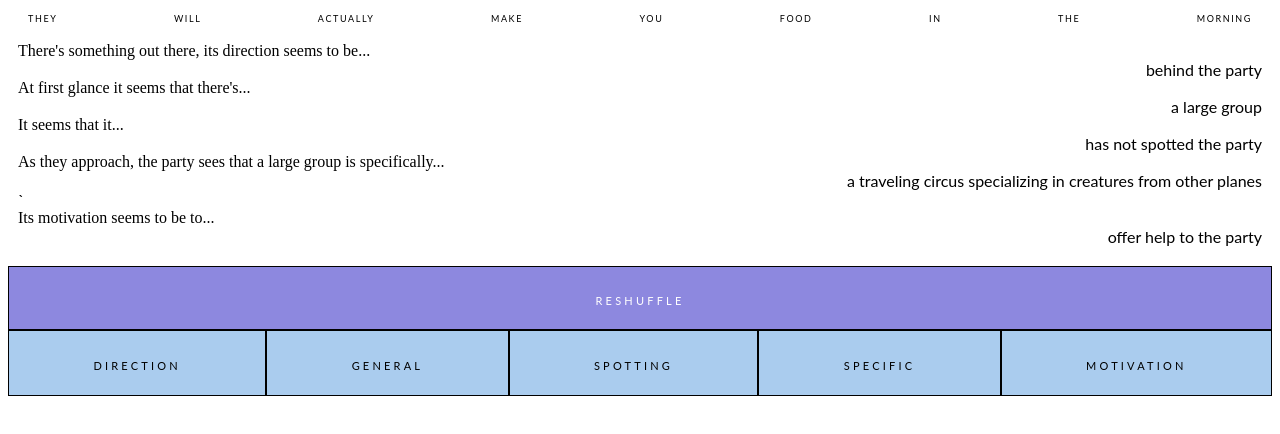
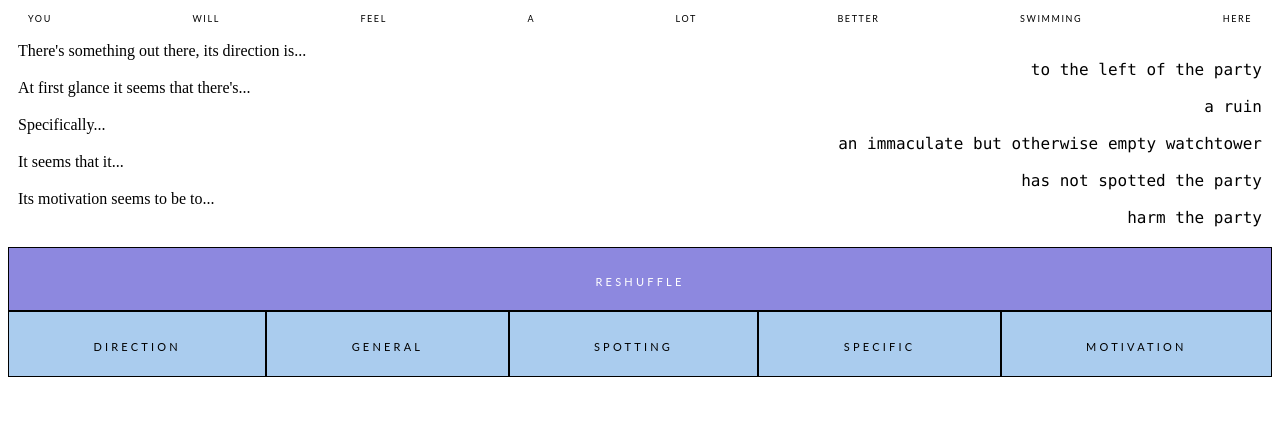
Before and after one commit to worc/koma-kulshan, a React app: page /encounter/on-the-road in a window 1280 px wide. Shown: the top 434 px of the page. Built offline with nearby package versions, Linux system fonts and the light colour scheme; the HTML template or start-up script is replaced by a standard one.

Commit message:
change reveal font families to monospace typefaces with fallbacks
menlo and deja vu sans mono both have box drawing and block elements in their specimens, and so don't crawl across the screen while resolving or obfuscating

```diff
--- a/shared/encounter/EncounterWithShuffle.js
+++ b/shared/encounter/EncounterWithShuffle.js
@@ -73,12 +73,7 @@ export default class EncounterWithShuffle extends React.Component {
         this.setState(newState);
     }
 
-
     componentDidMount() {
-        this.setState(this.newShuffledState());
-    }
-
-    componentWillMount() {
         this.setState(this.newShuffledState());
     }
 
@@ -88,6 +83,7 @@ export default class EncounterWithShuffle extends React.Component {
         };
 
         const revealStyle = {
+            fontFamily: '"Menlo", "DejaVu Sans Mono", monospace',
             textAlign: 'right'
         };
 
@@ -96,7 +92,7 @@ export default class EncounterWithShuffle extends React.Component {
             <div style={{ display: 'flex', flex: '1 0 auto', flexFlow: 'column' }}>
                 <div style={{ display: 'flex', flex: '1 0 auto', flexFlow: 'column', justifyContent: 'space-between', marginBottom: '20px' }}>
                     <div>
-                        <div style={ leadInStyle }>There's something out there, its direction seems to be...</div>
+                        <div style={ leadInStyle }>There's something out there, its direction is...</div>
                         <div style={ revealStyle }><Reveal reveal={ this.state.direction}/></div>
                     </div>
 
@@ -106,14 +102,14 @@ export default class EncounterWithShuffle extends React.Component {
                     </div>
 
                     <div>
+                        <div style={ leadInStyle }>Specifically...</div>
+                        <div style={ revealStyle }><Reveal reveal={ this.state.specific } /></div>
+                    </div>
+
+                    <div>
                         <div style={ leadInStyle }>It seems that it...</div>
                         <div style={ revealStyle }><Reveal reveal={ this.state.spotting } /></div>
                     </div>
-
-                    <div>
-                        <div style={ leadInStyle }>As they approach, the party sees that <Reveal reveal={ this.state.general }/> is specifically...</div>
-                        <div style={ revealStyle }><Reveal reveal={ this.state.specific } /></div>
-                    </div>`
 
                     <div>
                         <div style={ leadInStyle }>Its motivation seems to be to...</div>
--- a/shared/minor-magic/MinorMagicItem.js
+++ b/shared/minor-magic/MinorMagicItem.js
@@ -14,11 +14,15 @@ export default class MinorMagicItem extends React.Component {
     }
 
     render() {
-        let headerStyle = {
+        const headerStyle = {
             fontFamily: '"Rammetto One", cursive',
             fontSize: '1.4rem',
             fontWeight: 'normal',
             margin: '0'
+        };
+
+        const revealStyle = {
+            fontFamily: '"Menlo", "DejaVu Sans Mono", monospace'
         };
 
         return (
@@ -30,8 +34,8 @@ export default class MinorMagicItem extends React.Component {
                 </h2></div>
 
                 <div>
-                    <p><TapToReveal reveal={ this.state.firstDescription }/></p>
-                    <p><TapToReveal reveal={ this.state.secondDescription }/></p>
+                    <p><TapToReveal style={ revealStyle } reveal={ this.state.firstDescription }/></p>
+                    <p><TapToReveal style={ revealStyle } reveal={ this.state.secondDescription }/></p>
                 </div>
             </div>
         )
```
